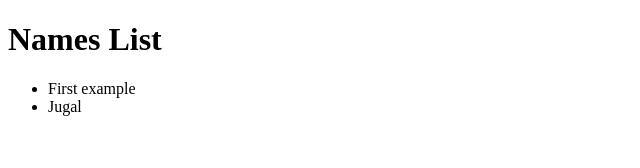
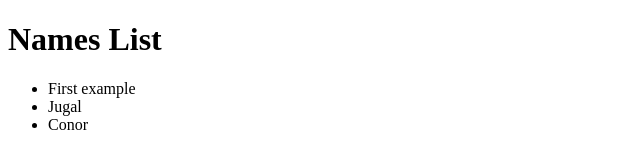
Before and after one commit to JugalBili/test-group-repo, a plain HTML site: page index.html in a window 1280 px wide. Shown: the full height of the page, 0-640 px from the left. Drawn offline with Linux system fonts and the light colour scheme.

Commit message:
Changed index.html to contain Conor

```diff
--- a/index.html
+++ b/index.html
@@ -6,6 +6,7 @@
     <ul>
       <li>First example</li>
       <li>Jugal</li>
+      <li>Conor</li>
     </ul>
   </body>
 </html>
```
